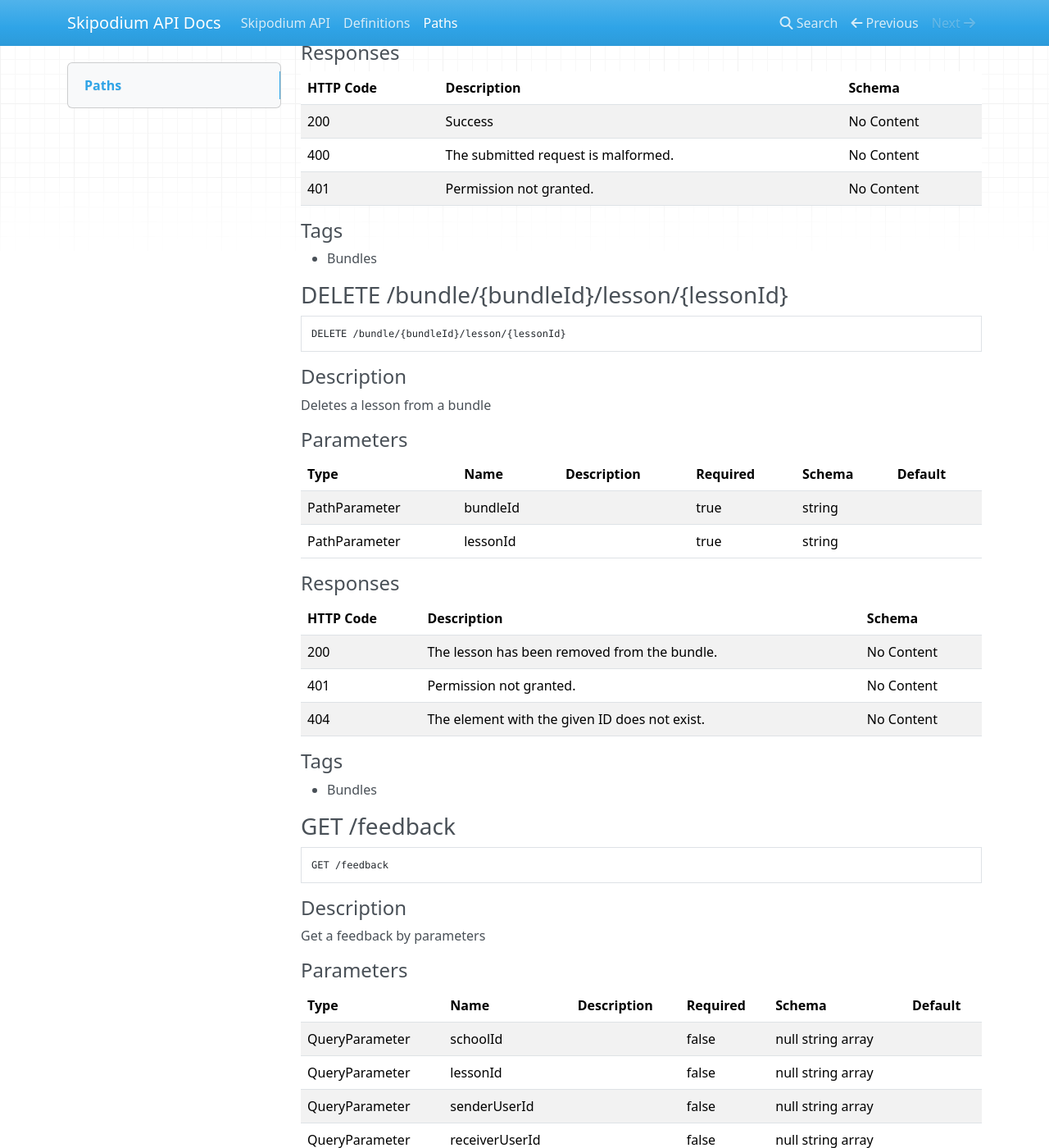
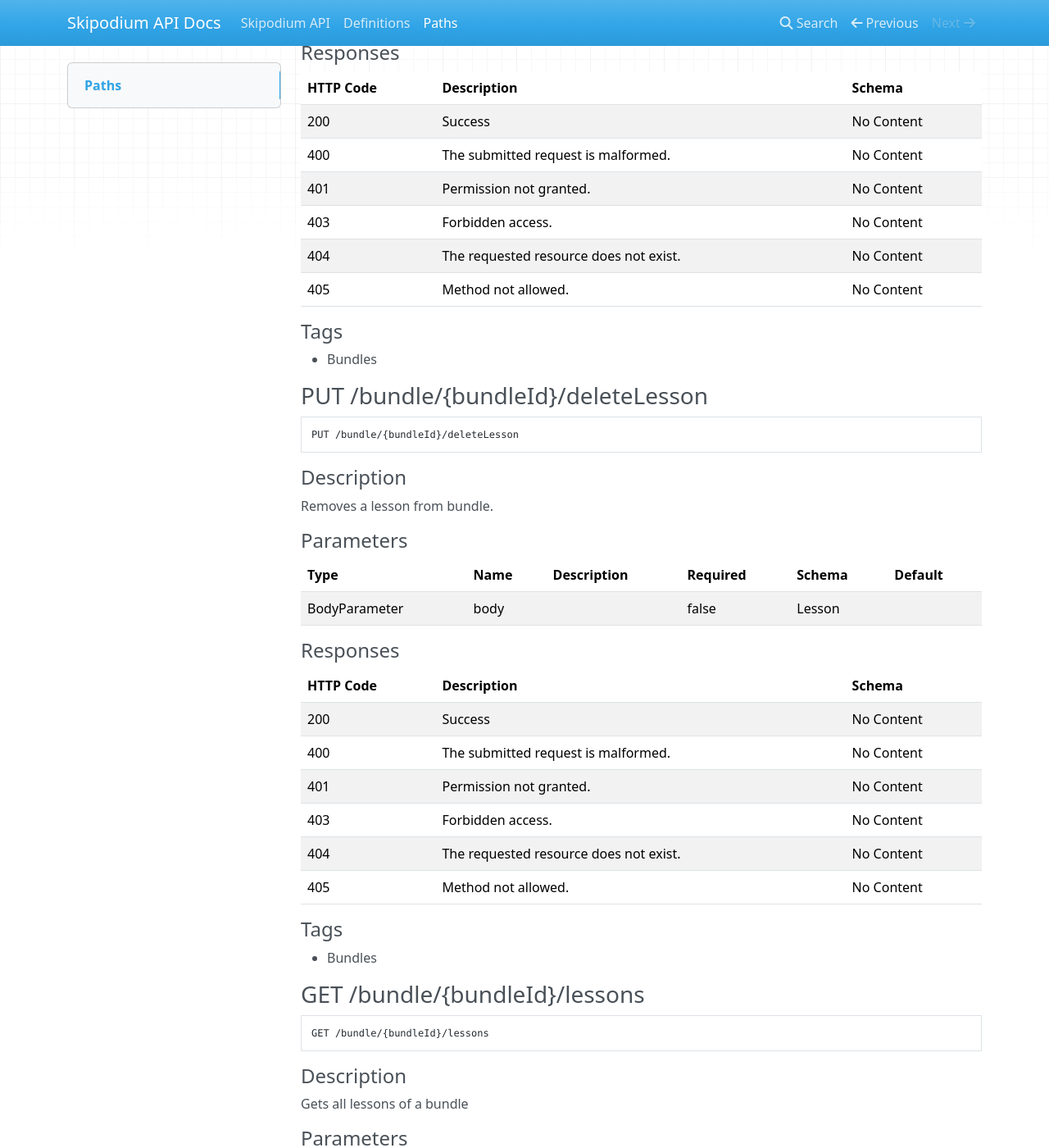
Before and after one commit to mszydlowski91/test, an MkDocs documentation site: the page built from docs/paths.md, in a window 1280 px wide and 1400 px high, scrolled down 2977 px. Shown: the whole window at 82% size. Built offline with MkDocs 1.6.1, drawn with Linux system fonts in a browser that asks for light colours; nearby versions of some CDN libraries; some of the changed text lies outside the part shown.

Commit message:
Updated docs - need to be checked!

````diff
--- a/docs/paths.md
+++ b/docs/paths.md
@@ -110,19 +110,19 @@ Deletes a bundle
 
 * Bundles
 
-### POST /bundle/{bundleId}/lesson
+### PUT /bundle/{bundleId}/addLesson
 ```
-POST /bundle/{bundleId}/lesson
+PUT /bundle/{bundleId}/addLesson
 ```
 
 #### Description
 
-Adds a new lesson to the bundle
+Adds a lesson to the bundle
 
 #### Parameters
 |Type|Name|Description|Required|Schema|Default|
 |----|----|----|----|----|----|
-|PathParameter|bundleId||true|integer (int32)||
+|PathParameter|bundleId||true|string||
 |BodyParameter|body||false|Lesson||
 
 
@@ -132,34 +132,67 @@ Adds a new lesson to the bundle
 |200|Success|No Content|
 |400|The submitted request is malformed.|No Content|
 |401|Permission not granted.|No Content|
+|403|Forbidden access.|No Content|
+|404|The requested resource does not exist.|No Content|
+|405|Method not allowed.|No Content|
 
 
 #### Tags
 
 * Bundles
 
-### DELETE /bundle/{bundleId}/lesson/{lessonId}
+### PUT /bundle/{bundleId}/deleteLesson
 ```
-DELETE /bundle/{bundleId}/lesson/{lessonId}
+PUT /bundle/{bundleId}/deleteLesson
 ```
 
 #### Description
 
-Deletes a lesson from a bundle
+Removes a lesson from bundle.
+
+#### Parameters
+|Type|Name|Description|Required|Schema|Default|
+|----|----|----|----|----|----|
+|BodyParameter|body||false|Lesson||
+
+
+#### Responses
+|HTTP Code|Description|Schema|
+|----|----|----|
+|200|Success|No Content|
+|400|The submitted request is malformed.|No Content|
+|401|Permission not granted.|No Content|
+|403|Forbidden access.|No Content|
+|404|The requested resource does not exist.|No Content|
+|405|Method not allowed.|No Content|
+
+
+#### Tags
+
+* Bundles
+
+### GET /bundle/{bundleId}/lessons
+```
+GET /bundle/{bundleId}/lessons
+```
+
+#### Description
+
+Gets all lessons of a bundle
 
 #### Parameters
 |Type|Name|Description|Required|Schema|Default|
 |----|----|----|----|----|----|
 |PathParameter|bundleId||true|string||
-|PathParameter|lessonId||true|string||
 
 
 #### Responses
 |HTTP Code|Description|Schema|
 |----|----|----|
-|200|The lesson has been removed from the bundle.|No Content|
+|200|Success|Lesson array|
+|400|The submitted request is malformed.|No Content|
 |401|Permission not granted.|No Content|
-|404|The element with the given ID does not exist.|No Content|
+|404|The requested resource does not exist.|No Content|
 
 
 #### Tags
@@ -880,6 +913,56 @@ Modifies an existing school
 |400|The submitted request is malformed.|No Content|
 |401|Permission not granted.|No Content|
 |404|The element with the given ID does not exist.|No Content|
+
+
+#### Tags
+
+* Schools
+
+### GET /school/{schoolId}/generators
+```
+GET /school/{schoolId}/generators
+```
+
+#### Description
+
+Gets all generators of a school
+
+#### Parameters
+|Type|Name|Description|Required|Schema|Default|
+|----|----|----|----|----|----|
+|PathParameter|schoolId||true|string||
+
+
+#### Responses
+|HTTP Code|Description|Schema|
+|----|----|----|
+|200|Success|Generator array|
+|400|The submitted request is malformed.|No Content|
+|401|Permission not granted.|No Content|
+|404|The requested resource does not exist.|No Content|
+
+
+#### Tags
+
+* Schools
+
+### GET /school/{schoolId}/transactions
+```
+GET /school/{schoolId}/transactions
+```
+
+#### Description
+
+Gets all transactions for a given school
+
+#### Responses
+|HTTP Code|Description|Schema|
+|----|----|----|
+|200|Success|Transaction array|
+|400|The submitted request is malformed.|No Content|
+|401|Permission not granted.|No Content|
+|404|The requested resource does not exist.|No Content|
 
 
 #### Tags
@@ -956,41 +1039,13 @@ Gets a transaction by ID
 #### Parameters
 |Type|Name|Description|Required|Schema|Default|
 |----|----|----|----|----|----|
-|PathParameter|transactionId||true|integer (int32)||
+|PathParameter|transactionId||true|string||
 
 
 #### Responses
 |HTTP Code|Description|Schema|
 |----|----|----|
 |200|Success|Transaction|
-|400|The submitted request is malformed.|No Content|
-|401|Permission not granted.|No Content|
-|404|The element with the given ID does not exist.|No Content|
-
-
-#### Tags
-
-* Payments
-
-### GET /transactions/{schoolId}
-```
-GET /transactions/{schoolId}
-```
-
-#### Description
-
-Gets all transactions for a given school
-
-#### Parameters
-|Type|Name|Description|Required|Schema|Default|
-|----|----|----|----|----|----|
-|PathParameter|schoolId||true|integer (int32)||
-
-
-#### Responses
-|HTTP Code|Description|Schema|
-|----|----|----|
-|200|Success|Transaction array|
 |400|The submitted request is malformed.|No Content|
 |401|Permission not granted.|No Content|
 |404|The element with the given ID does not exist.|No Content|
````
Also changed, not shown: other parts of docs/paths.md (+24 -24 lines), docs/definitions.md (+70 -30 lines), docs/index.md (+7 -0 lines), swagger.json.
